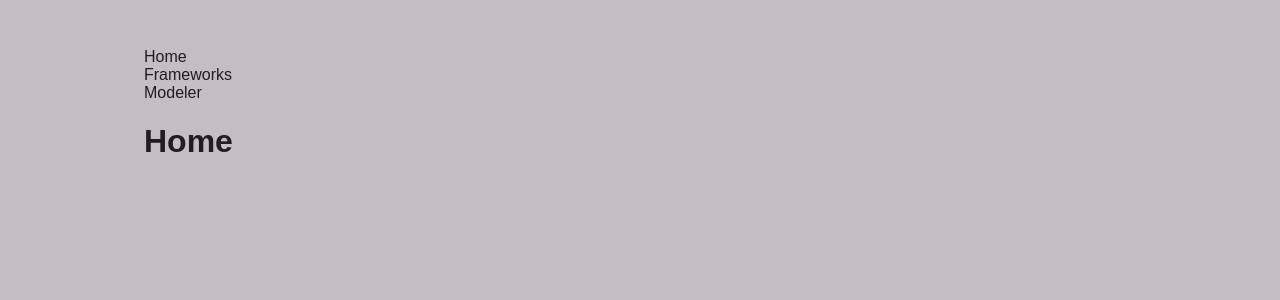
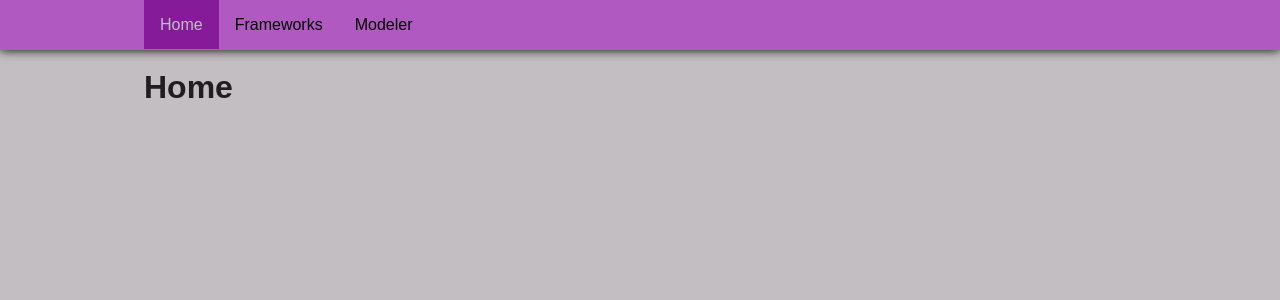
Before and after one commit to zafar-saleem/kamonde, a React (Vite) app: page / in a window 1280 px wide. Shown: the top 300 px of the page. Built offline with nearby package versions, Linux system fonts and the light colour scheme.

Commit message:
feat: navigation component completed

```diff
--- a/src/App.tsx
+++ b/src/App.tsx
@@ -8,8 +8,8 @@ import * as Styled from "./app.styled";
 function App() {
   return (
     <Router>
+      <Navigation />
       <Styled.Main>
-        <Navigation />
         <Routes />
       </Styled.Main>
     </Router>
--- /dev/null
+++ b/src/components/Navigation/Links.tsx
@@ -0,0 +1,19 @@
+import { IItem } from "./interfaces";
+
+export const Links: IItem[] = [
+  {
+    label: "Home",
+    path: "/",
+    state: "active",
+  },
+  {
+    label: "Frameworks",
+    path: "/frameworks",
+    state: "inactive",
+  },
+  {
+    label: "Modeler",
+    path: "/modeler",
+    state: "inactive",
+  },
+]
--- /dev/null
+++ b/src/components/Navigation/Navigation.styled.tsx
@@ -0,0 +1,46 @@
+import styled, { css } from "styled-components";
+import Flex from "../utils/flex";
+import { Link } from "react-router-dom";
+
+export const Navigation = styled.div`
+  position: fixed;
+  top: 0;
+  left: 0;
+  width: 100%;
+  padding: ${props => props.theme.tokens.gutter.gutter100};
+  color: ${props => props.theme.tokens.colors.neutrals.neutral900};
+  background-color: ${props => props.theme.tokens.colors.branding.brand300};
+  box-shadow: 0 0 10px 0px #000;
+
+  @media screen and (max-width: ${props => props.theme.breakpoints.s}) {
+    padding-left: 0;
+  }
+`;
+
+export const Nav = styled.nav`
+  ${Flex.Flex100};
+  margin: auto;
+  max-width: ${props => props.theme.breakpoints.l};
+`;
+
+export const Item = styled.li``;
+
+const state = css`
+  color: ${props => props.theme.tokens.colors.neutrals.neutral100};
+  background-color:  ${props => props.theme.tokens.colors.branding.brand600};
+`;
+
+export const Links = styled(Link)`
+  padding: ${props => props.theme.tokens.gutter.gutter100};
+  transition: all 0.3s;
+
+  &.active {
+    ${state};
+  }
+
+  @media (hover: hover) {
+    &:hover {
+      ${state}
+    }
+  }
+`;
--- a/src/components/Navigation/Navigation.tsx
+++ b/src/components/Navigation/Navigation.tsx
@@ -1,17 +1,41 @@
-import { Link } from "react-router-dom"
+import React from "react";
+import * as Styled from "./Navigation.styled";
+import { useLocation } from "react-router-dom";
+import { IItem } from "./interfaces";
+import { Links } from "./Links";
 
 export const Navigation = () => {
+  const [state, updateState] = React.useState(Links);
+  const { pathname } = useLocation();
+
+  React.useEffect(() => {
+    const updatedStates = Links.map((item: IItem) => {
+      if (item.path === pathname) {
+        return {
+          ...item,
+          state: "active",
+        }
+      }
+      return {
+        ...item,
+        state: "inactive",
+      }
+    });
+
+    updateState(updatedStates);
+  }, [pathname]);
+
   return (
-    <nav>
-      <li>
-        <Link to="/">Home</Link>
-      </li>
-      <li>
-        <Link to="/frameworks">Frameworks</Link>
-      </li>
-      <li>
-        <Link to="/modeler">Modeler</Link>
-      </li>
-    </nav>
+    <Styled.Navigation>
+      <Styled.Nav>
+        {
+          state.map((item, index) => (
+            <Styled.Item key={index}>
+              <Styled.Links to={item.path} className={item.state}>{item.label}</Styled.Links>
+            </Styled.Item>
+          ))
+        }
+      </Styled.Nav>
+    </Styled.Navigation>
   )
 }
--- /dev/null
+++ b/src/components/Navigation/interfaces.tsx
@@ -0,0 +1,5 @@
+export interface IItem {
+  label: string,
+  path: string,
+  state: string,
+}
--- /dev/null
+++ b/src/components/utils/flex/Flex.styled.tsx
@@ -0,0 +1,8 @@
+import styled from "styled-components";
+import { IProps } from "./interfaces";
+
+export const Flex = styled.div<IProps>`
+  display: flex;
+  flex-direction: ${props => props.direction || `row`};
+  gap: ${props => `${props.gap}` || `0`};
+`;
--- /dev/null
+++ b/src/components/utils/flex/Flex.tsx
@@ -0,0 +1,28 @@
+import { css } from "styled-components";
+import { IProps } from "./interfaces";
+import * as Styled from "./Flex.styled";
+
+// @ts-ignore
+const Flex: any = css``;
+
+Flex.Flex100 = css`
+  display: flex;
+`;
+
+Flex.Flex200 = css`
+  display: flex;
+  gap: ${props => props.theme.tokens.gutter.gutter300};
+`;
+
+Flex.Flex300 = css`
+  display: flex;
+  gap: ${props => props.theme.tokens.gutter.gutter300};
+`;
+
+Flex.FlexWrapper = ({ children, ...props }: IProps) => {
+  return (
+    <Styled.Flex {...props}>{children}</Styled.Flex>
+  )
+}
+
+export default Flex;
--- /dev/null
+++ b/src/components/utils/flex/index.tsx
@@ -0,0 +1,3 @@
+import Flex from "./Flex";
+
+export default Flex;
--- /dev/null
+++ b/src/components/utils/flex/interfaces.tsx
@@ -0,0 +1,5 @@
+export interface IProps {
+  children?: React.ReactNode;
+  gap?: number;
+  direction?: string;
+}
```
